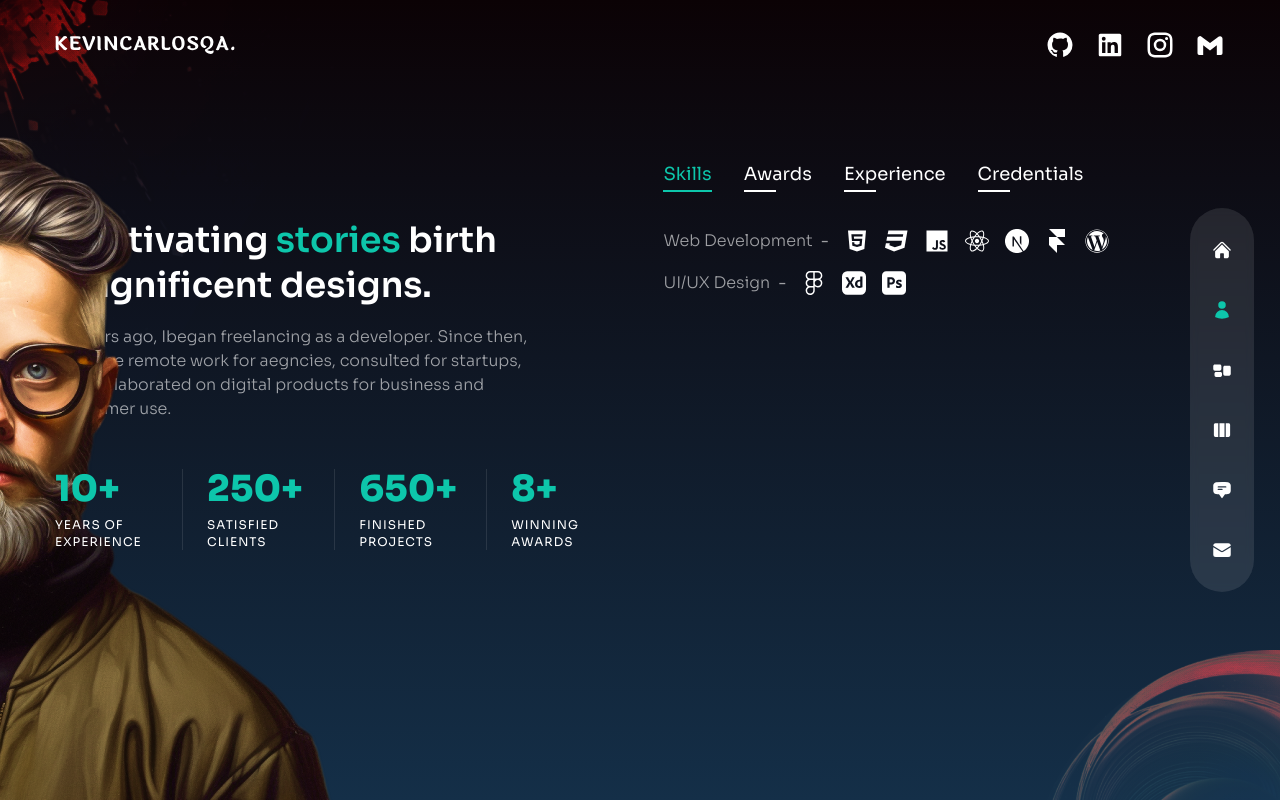
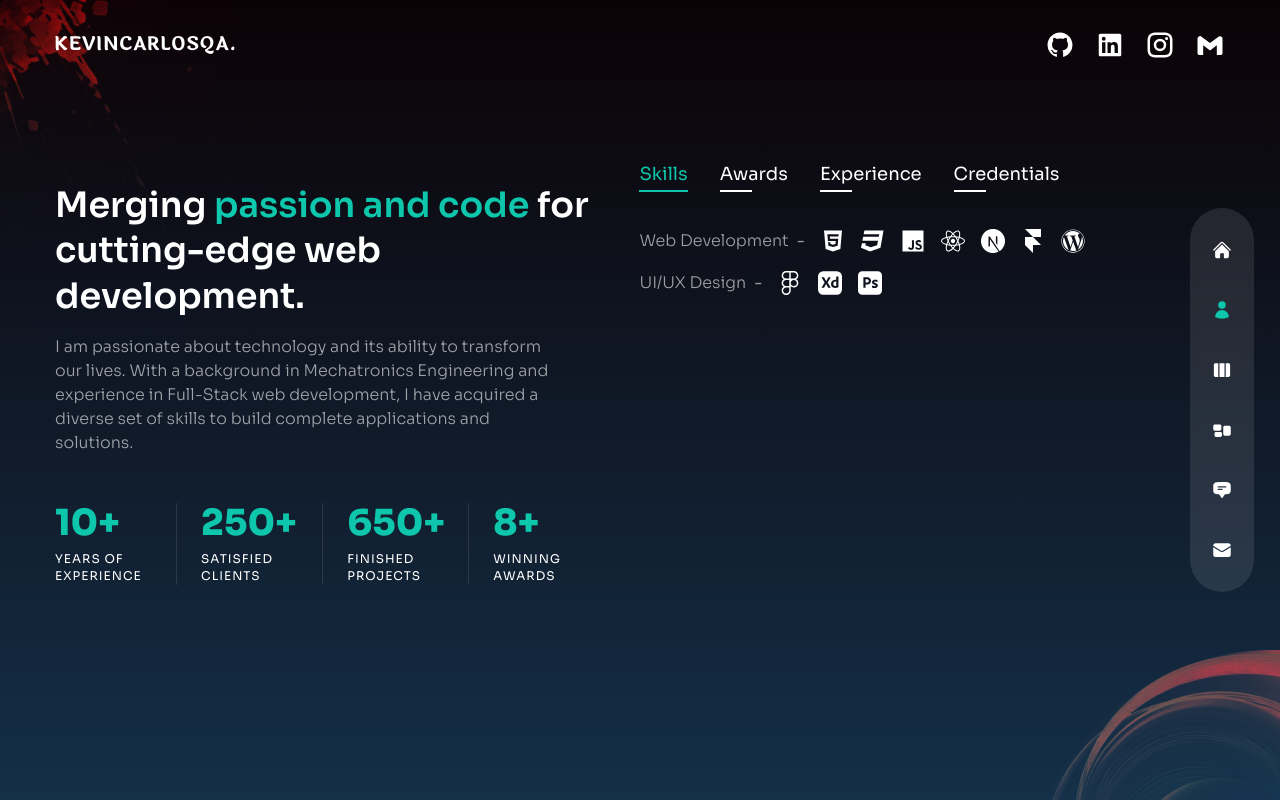
Before and after one commit to Kevincarlosqa/Portfolio, a Next.js app: page /about in a window 1280 px wide. Built offline with nearby package versions, Linux system fonts and the light colour scheme.

Commit message:
add: about info

```diff
--- a/components/Nav.js
+++ b/components/Nav.js
@@ -11,8 +11,8 @@ import {
 const links = [
   { name: "home", path: "/", icon: <HiHome /> },
   { name: "about", path: "/about", icon: <HiUser /> },
+  { name: "work", path: "/work", icon: <HiViewColumns /> },
   { name: "services", path: "/services", icon: <HiRectangleGroup /> },
-  { name: "work", path: "/work", icon: <HiViewColumns /> },
   {
     name: "testimonials",
     path: "/testimonials",
--- a/components/WorkSlider.js
+++ b/components/WorkSlider.js
@@ -161,7 +161,7 @@ const WorkSlider = () => {
       }}
       initialSlide={1}
       spaceBetween={15}
-      loopAdditionalSlides={1}
+      // loopAdditionalSlides={1}
       slidesPerGroup={1}
       pagination={true}
       loop={true}
--- a/pages/about/index.js
+++ b/pages/about/index.js
@@ -1,5 +1,5 @@
 import React, { useState } from "react";
-
+import Image from "next/image";
 // framer motion
 import { motion } from "framer-motion";
 import { fadeIn } from "../../variants";
@@ -109,7 +109,7 @@ const About = () => {
     <div className=" pt-40 text-center min-h-screen xl:text-left bg-gradient-to-b  from-[#0B0205] to-[#142f48]">
       <Circles />
       {/* avatar img */}
-      <motion.div
+      {/* <motion.div
         variants={fadeIn("right", 0.2)}
         initial="hidden"
         animate="show"
@@ -117,7 +117,7 @@ const About = () => {
         className="hidden xl:flex absolute bottom-0 -left-[370px]"
       >
         <Avatar />
-      </motion.div>
+      </motion.div> */}
       <div
         className="container mx-auto h-full flex flex-col items-center
         xl:flex-row gap-x-6"
@@ -131,8 +131,8 @@ const About = () => {
             exit="hidden"
             className="h2"
           >
-            Captivating <span className="text-accent">stories </span>
-            birth magnificent designs.
+            Merging <span className="text-accent">passion and code </span>
+            for cutting-edge web development.
           </motion.h2>
           <motion.p
             variants={fadeIn("right", 0.4)}
@@ -141,10 +141,10 @@ const About = () => {
             exit="hidden"
             className="max-w-[500px] mx-auto xl:mx-0 mb-6 xl:mb-12 px-2 xl:px-0"
           >
-            10 years ago, Ibegan freelancing as a developer. Since then,{" "}
-            {"I've"}
-            done remote work for aegncies, consulted for startups, and
-            collaborated on digital products for business and consumer use.
+            I am passionate about technology and its ability to transform our
+            lives. With a background in Mechatronics Engineering and experience
+            in Full-Stack web development, I have acquired a diverse set of
+            skills to build complete applications and solutions.
           </motion.p>
           {/* counters */}
           <motion.div
@@ -252,7 +252,17 @@ const About = () => {
               </div>
             ))}
           </div>
+          {/* <div className="pb-[100px] bottom-0">
+            <Image
+              src="/full_stack.png"
+              width={400}
+              height={400}
+              alt=""
+              className="mirror-image"
+            />
+          </div> */}
         </motion.div>
+        <div></div>
       </div>
     </div>
   );
--- a/pages/contact/index.js
+++ b/pages/contact/index.js
@@ -20,6 +20,7 @@ const Contact = () => {
 
   useEffect(() => {
     setRender(isMobile);
+    console.log("render");
   }, [isMobile]);
 
   return (
--- a/pages/work/index.js
+++ b/pages/work/index.js
@@ -22,7 +22,7 @@ const Work = () => {
               exit="hidden"
               className="h2 xl:mt-12"
             >
-              My Work<span className="text-accent">.</span>
+              My Projects<span className="text-accent">.</span>
             </motion.h2>
             <motion.p
               variants={fadeIn("up", 0.4)}
@@ -31,8 +31,10 @@ const Work = () => {
               exit="hidden"
               className="mb-4 max-w-[400px] mx-auto lg:mx-0"
             >
-              Lorem ipsum dolor sit amet, consectetur adipiscing elit, sed do
-              eiusmod tempor incididunt ut labore et dolore magna aliqua.{" "}
+              I developed a variety of web projects using modern technologies
+              and frameworks such as React, NextJS and Ruby on Rails. I focused
+              on creating efficient and scalable solutions to solve specific
+              problems.
             </motion.p>
           </div>
           <motion.div
--- a/styles/globals.css
+++ b/styles/globals.css
@@ -29,6 +29,9 @@
   overflow: hidden; */
 }
 
+.mirror-image {
+  transform: scaleX(-1);
+}
 /* body {
   zoom: 0.8; /* Restablecer el zoom a 1 para evitar efectos no deseados */
 
```
Also changed, not shown: public/full_stack.png (added), 1 other file (tests, documents, lock files or other folders).
